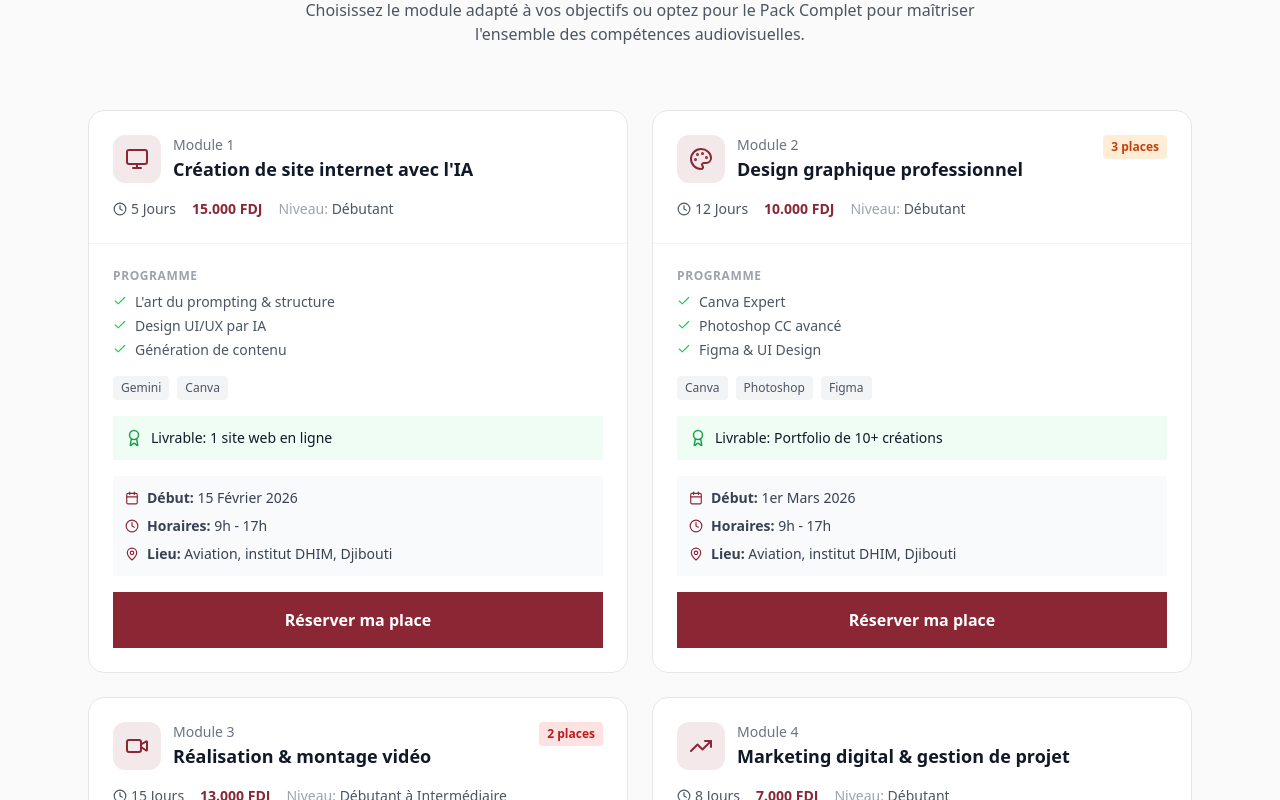
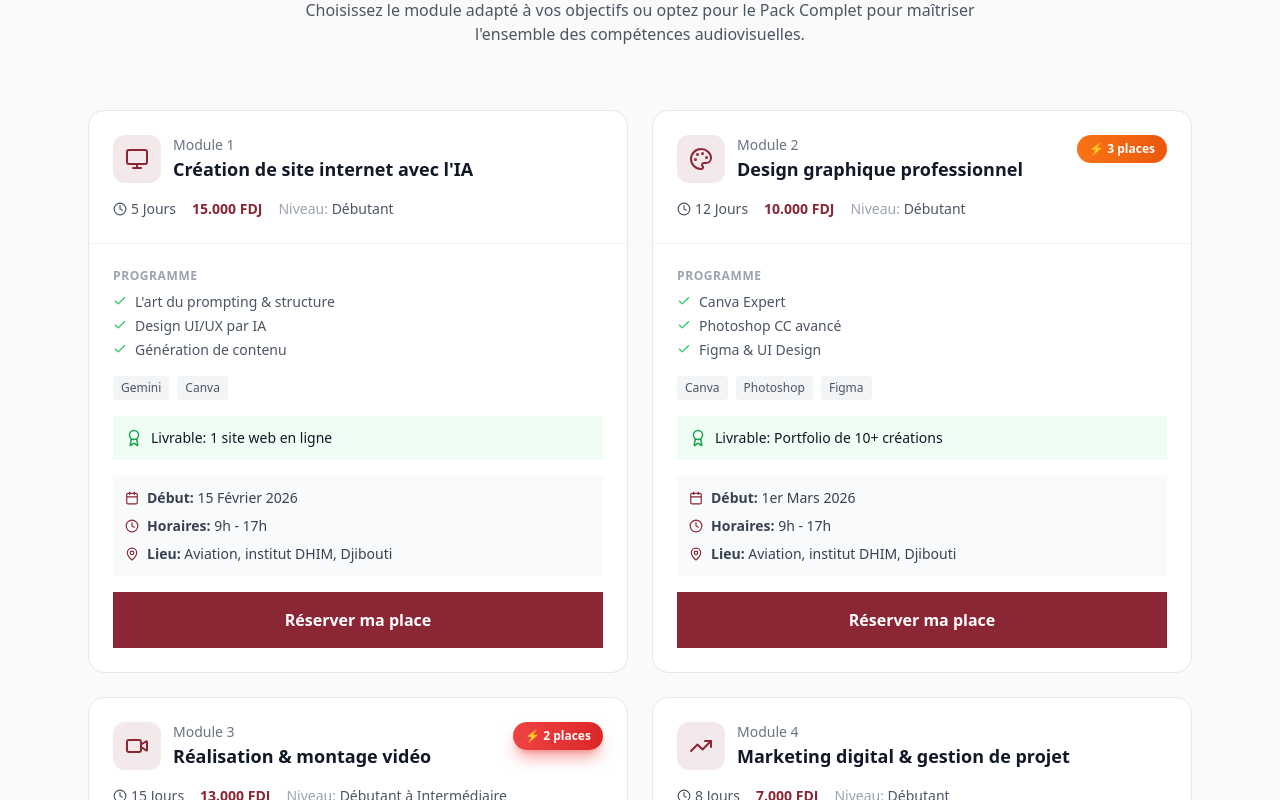
Before and after one commit to Willston125/studio, a Next.js app in the folder studio/: page /formations in a window 1280 px wide. Shown: the part 1620-2420 px from the top of the page. Built offline with nearby package versions, Linux system fonts and the light colour scheme.

Commit message:
mise a jour

```diff
--- a/studio/package.json
+++ b/studio/package.json
@@ -43,7 +43,7 @@
     "embla-carousel-autoplay": "^8.6.0",
     "embla-carousel-react": "^8.6.0",
     "firebase": "^11.9.1",
-    "framer-motion": "^12.23.24",
+    "framer-motion": "^12.29.2",
     "genkit": "^1.20.0",
     "lucide-react": "^0.475.0",
     "next": "^16.1.1",
--- a/studio/src/app/formations/page.tsx
+++ b/studio/src/app/formations/page.tsx
@@ -105,6 +105,7 @@ export default function FormationsPage() {
     const [showScrollTop, setShowScrollTop] = useState(false);
     const [activeViewers, setActiveViewers] = useState(7); // Real-time visitor counter
     const [showVisitorToast, setShowVisitorToast] = useState(false); // Toast visibility
+    const [scrollProgress, setScrollProgress] = useState(0); // Scroll progress percentage
 
     // Function to trigger toast for 3 seconds
     const triggerVisitorToast = () => {
@@ -112,13 +113,20 @@ export default function FormationsPage() {
         setTimeout(() => setShowVisitorToast(false), 3000);
     };
 
-    // Scroll listener for sticky CTA and scroll-to-top button
+    // Scroll listener for sticky CTA, scroll-to-top button, and progress bar
     useEffect(() => {
         const handleScroll = () => {
             // Show sticky CTA after scrolling 800px
             setShowStickyCTA(window.scrollY > 800);
             // Show scroll-to-top after scrolling 400px
             setShowScrollTop(window.scrollY > 400);
+
+            // Calculate scroll progress percentage
+            const windowHeight = window.innerHeight;
+            const documentHeight = document.documentElement.scrollHeight;
+            const scrollTop = window.scrollY;
+            const scrollPercentage = (scrollTop / (documentHeight - windowHeight)) * 100;
+            setScrollProgress(Math.min(scrollPercentage, 100));
         };
         window.addEventListener('scroll', handleScroll);
         return () => window.removeEventListener('scroll', handleScroll);
@@ -216,6 +224,11 @@ export default function FormationsPage() {
 
     return (
         <main className="bg-[#FAFAFA] min-h-screen">
+            {/* Scroll Progress Bar */}
+            <div
+                className="scroll-progress"
+                style={{ transform: `scaleX(${scrollProgress / 100})` }}
+            />
 
             {/* Schema.org Structured Data */}
             {FORMATIONS.map((formation) => (
@@ -475,12 +488,14 @@ export default function FormationsPage() {
                                                     <h3 className="text-lg font-bold text-gray-900">{formation.titre}</h3>
                                                 </div>
                                             </div>
-                                            {formation.placesRestantes <= 3 && (
-                                                <span className={`text-xs font-semibold px-2 py-1 rounded ${formation.placesRestantes <= 2
-                                                    ? 'bg-red-100 text-red-700'
-                                                    : 'bg-orange-100 text-orange-700'
+                                            {formation.placesRestantes <= 5 && (
+                                                <span className={`text-xs px-3 py-1.5 rounded-full font-bold transition-all ${formation.placesRestantes <= 2
+                                                    ? 'bg-gradient-to-r from-red-500 to-red-600 text-white animate-breathe shadow-lg shadow-red-500/50'
+                                                    : formation.placesRestantes <= 3
+                                                        ? 'bg-gradient-to-r from-orange-500 to-orange-600 text-white animate-pulse'
+                                                        : 'bg-gradient-to-r from-yellow-400 to-yellow-500 text-gray-900'
                                                     }`}>
-                                                    {formation.placesRestantes} places
+                                                    ⚡ {formation.placesRestantes} {formation.placesRestantes === 1 ? 'place' : 'places'}
                                                 </span>
                                             )}
                                         </div>
@@ -582,13 +597,13 @@ export default function FormationsPage() {
                                                 </div>
                                             </div>
                                             {formation.placesRestantes <= 5 && (
-                                                <span className={`text-xs px-2 py-1 rounded-full font-semibold ${formation.placesRestantes <= 2
-                                                    ? 'bg-red-100 text-red-700 animate-pulse'
+                                                <span className={`text-xs px-3 py-1.5 rounded-full font-bold transition-all ${formation.placesRestantes <= 2
+                                                    ? 'bg-gradient-to-r from-red-500 to-red-600 text-white animate-breathe shadow-lg shadow-red-500/50'
                                                     : formation.placesRestantes <= 3
-                                                        ? 'bg-orange-100 text-orange-700'
-                                                        : 'bg-yellow-100 text-yellow-700'
+                                                        ? 'bg-gradient-to-r from-orange-500 to-orange-600 text-white animate-pulse'
+                                                        : 'bg-gradient-to-r from-yellow-400 to-yellow-500 text-gray-900'
                                                     }`}>
-                                                    {formation.placesRestantes} places
+                                                    ⚡ {formation.placesRestantes} {formation.placesRestantes === 1 ? 'place' : 'places'}
                                                 </span>
                                             )}
                                         </div>
--- a/studio/src/app/globals.css
+++ b/studio/src/app/globals.css
@@ -119,6 +119,7 @@
     opacity: 0;
     transform: translate(-50%, -20px);
   }
+
   100% {
     opacity: 1;
     transform: translate(-50%, 0);
@@ -128,3 +129,85 @@
 .animate-slide-in-down {
   animation: slide-in-down 0.5s cubic-bezier(0.16, 1, 0.3, 1) forwards;
 }
+
+/* Animation Breathe - CTA Buttons */
+@keyframes breathe {
+
+  0%,
+  100% {
+    transform: scale(1);
+  }
+
+  50% {
+    transform: scale(1.05);
+  }
+}
+
+.animate-breathe {
+  animation: breathe 2s ease-in-out infinite;
+}
+
+/* Animation Gradient Shift - Hover Effects */
+@keyframes gradient-shift {
+  0% {
+    background-position: 0% 50%;
+  }
+
+  50% {
+    background-position: 100% 50%;
+  }
+
+  100% {
+    background-position: 0% 50%;
+  }
+}
+
+.animate-gradient {
+  background-size: 200% 200%;
+  animation: gradient-shift 3s ease infinite;
+}
+
+/* Animation Reveal - Enhanced Scroll Reveal */
+@keyframes reveal {
+  from {
+    opacity: 0;
+    transform: translateY(30px) scale(0.95);
+  }
+
+  to {
+    opacity: 1;
+    transform: translateY(0) scale(1);
+  }
+}
+
+.animate-reveal {
+  animation: reveal 0.8s cubic-bezier(0.16, 1, 0.3, 1) forwards;
+  opacity: 0;
+}
+
+/* Animation Counter Spin - Animated Numbers */
+@keyframes counter-spin {
+  from {
+    transform: rotateX(0deg);
+  }
+
+  to {
+    transform: rotateX(360deg);
+  }
+}
+
+.animate-counter {
+  animation: counter-spin 0.6s ease-out;
+}
+
+/* Scroll Progress Bar */
+.scroll-progress {
+  position: fixed;
+  top: 0;
+  left: 0;
+  right: 0;
+  height: 4px;
+  background: linear-gradient(90deg, #8B2635 0%, #C5A572 100%);
+  transform-origin: 0%;
+  z-index: 9999;
+}
```
Also changed, not shown: 1 other file (tests, documents, lock files or other folders).
